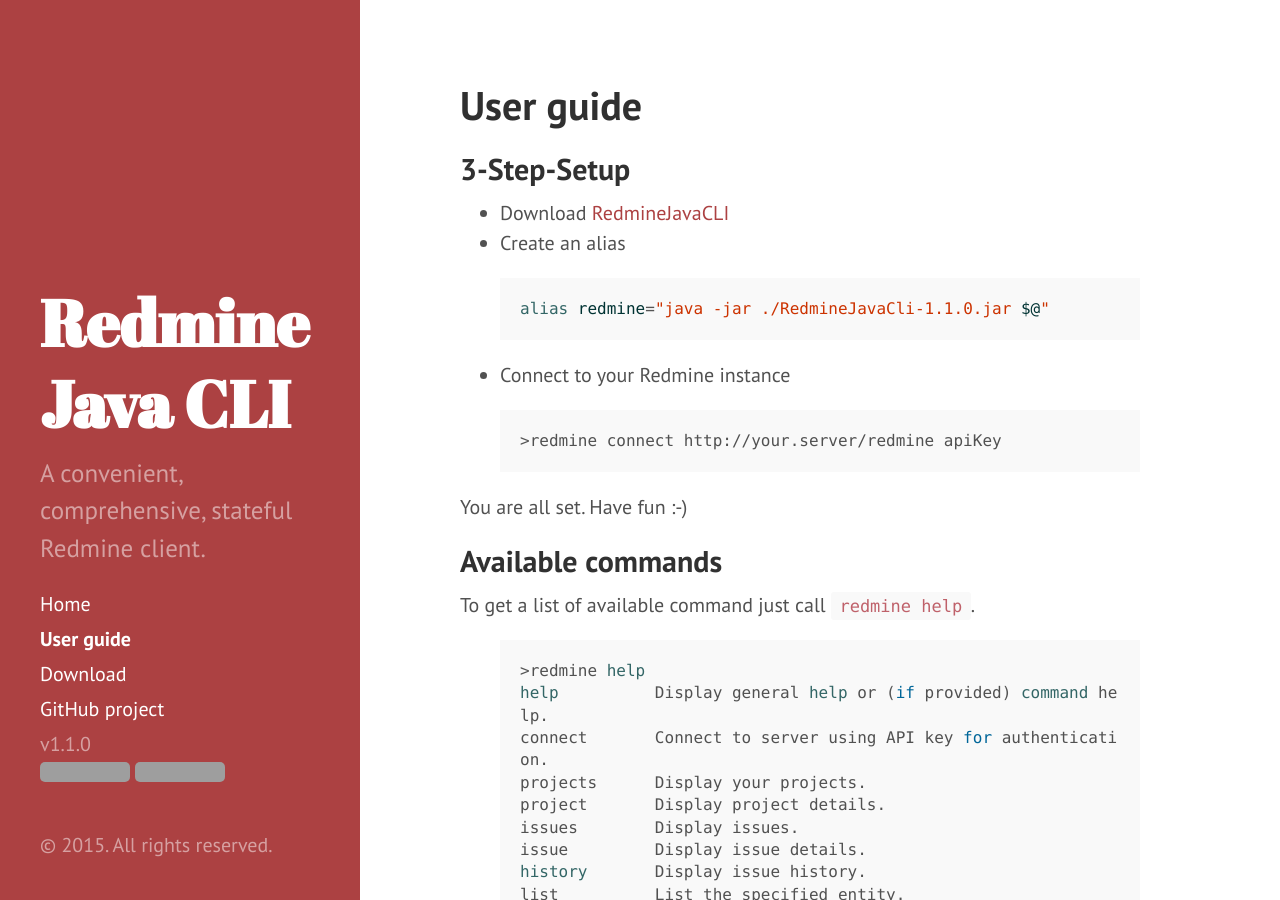
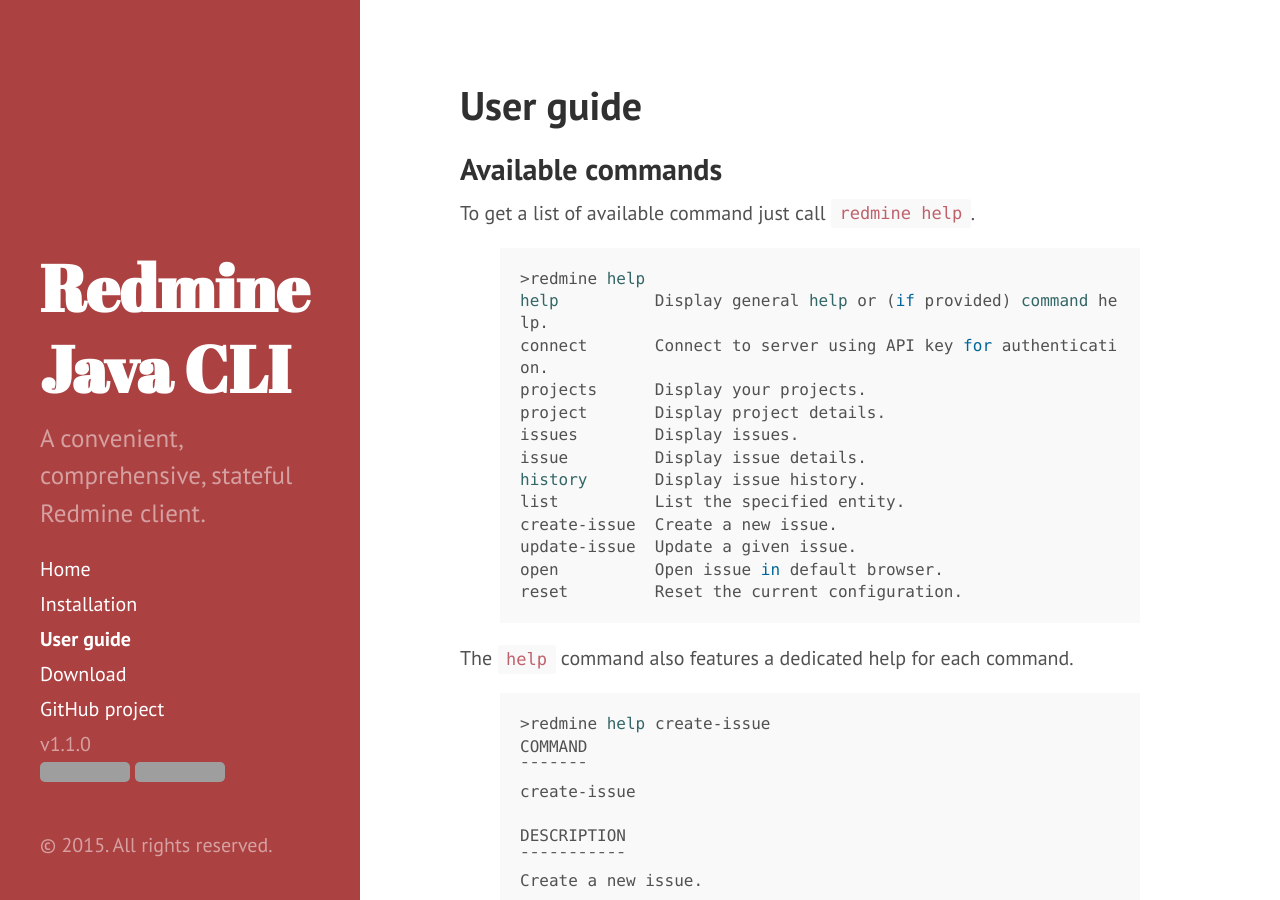
Before and after one commit to albfan/RedmineJavaCLI, a Jekyll site: the page built from userguide.md, in a window 1280 px wide and 900 px high. Built offline with Jekyll 4.4.1, drawn with Linux system fonts in a browser that asks for light colours; Markdown is read by kramdown in place of the engine named in the settings; grey boxes are pictures that could not be loaded.

Commit message:
Moved installation instructions to separate page. Added homebrew section.

```diff
--- a/userguide.md
+++ b/userguide.md
@@ -2,18 +2,6 @@
 layout: page
 title: User guide
 ---
-
-##3-Step-Setup
-* Download [RedmineJavaCLI]({{ site.github.repo }}/releases/download/v{{ site.version }}/RedmineJavaCli-{{ site.version }}.jar)
-* Create an alias
-{% highlight bash %}
-alias redmine="java -jar ./RedmineJavaCli-{{ site.version }}.jar $@"
-{% endhighlight %}
-* Connect to your Redmine instance
-{% highlight bash %}
->redmine connect http://your.server/redmine apiKey
-{% endhighlight %}
-You are all set. Have fun :-)
 
 ##Available commands
 To get a list of available command just call `redmine help`.
```
Also changed, not shown: installation.md (added, +25 -0 lines).
